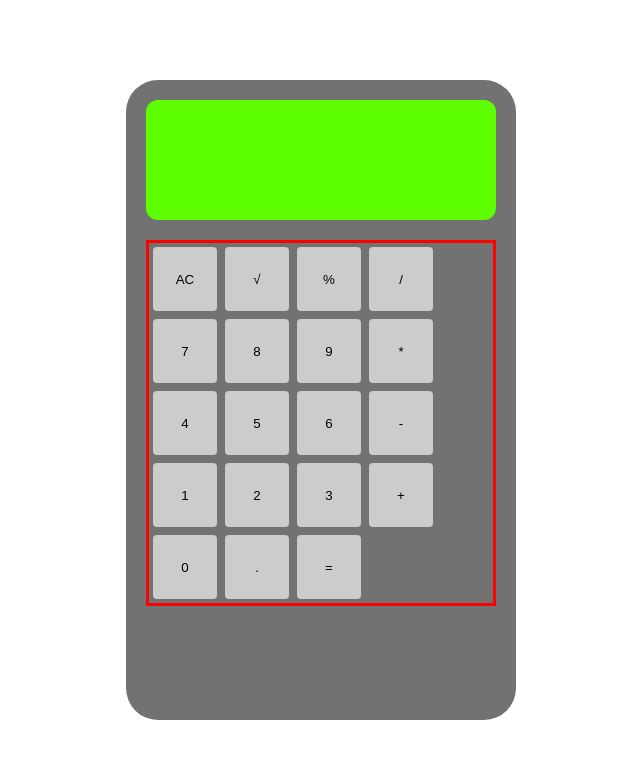
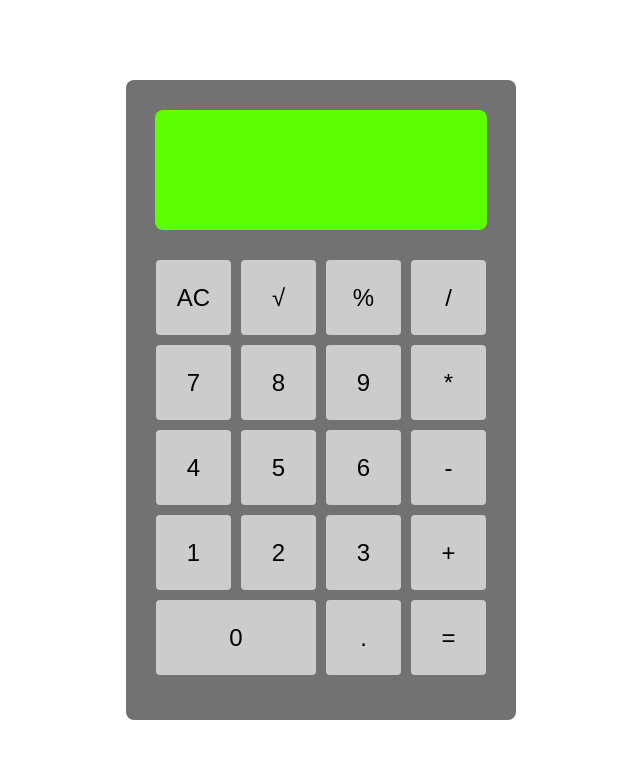
Before and after one commit to hendrikyong/calculator, a React (Vite) app: page / in a window 1280 px wide. Shown: the top 758 px of the page, without its empty margins (319-959 px from the left). Built offline with nearby package versions, Linux system fonts and the light colour scheme.

Commit message:
calculator visuals completed

```diff
--- a/src/Button.jsx
+++ b/src/Button.jsx
@@ -3,13 +3,16 @@ import PropTypes from "prop-types";
 function Button(props) {
   return (
     <>
-      <button className={styles.button}>{props.label}</button>
+      <button className={`${styles.button} ${props.className || ""}`}>
+        {props.label}
+      </button>
     </>
   );
 }
 
 Button.propTypes = {
   label: PropTypes.string.isRequired,
+  className: PropTypes.string,
 };
 
 export default Button;
--- a/src/Calculator.jsx
+++ b/src/Calculator.jsx
@@ -23,7 +23,7 @@ function Calculator() {
             <Button label="2" />
             <Button label="3" />
             <Button label="+" />
-            <Button label="0" />
+            <Button label="0" className={styles.wideButton} />
             <Button label="." />
             <Button label="=" />
           </div>
--- a/src/css/button.module.css
+++ b/src/css/button.module.css
@@ -1,10 +1,11 @@
 .button {
-  height: 4rem;
-  width: 4rem;
+  min-width: 75px;
+  min-height: 75px;
+  display: block;
   border-radius: 4px;
   border: none;
   background-color: hsl(0, 0%, 80%);
-  margin: 4px;
+  font-size: 24px;
 }
 
 .button:hover {
--- a/src/css/calculator.module.css
+++ b/src/css/calculator.module.css
@@ -1,9 +1,9 @@
 .calcContainer {
   background-color: rgb(114, 114, 114);
-  border-radius: 32px;
+  border-radius: 8px;
   height: 600px;
   width: 350px;
-  padding: 20px;
+  padding: 20px 20px;
   display: flex;
   flex-direction: column;
   align-items: center;
@@ -11,12 +11,19 @@
 
 .calcScreen {
   height: 120px;
-  width: 100%;
+  width: 95%;
   background-color: rgb(93, 255, 0);
-  border-radius: 12px;
-  margin-bottom: 20px;
+  border-radius: 8px;
+  margin: 10px 0 20px 0;
 }
 
 .calcButtons {
-  border: red solid 3px;
+  display: grid;
+  grid-template-columns: repeat(4, 1fr);
+  gap: 10px;
+  margin-top: 10px;
 }
+
+.wideButton {
+  grid-column: span 2;
+}
```
